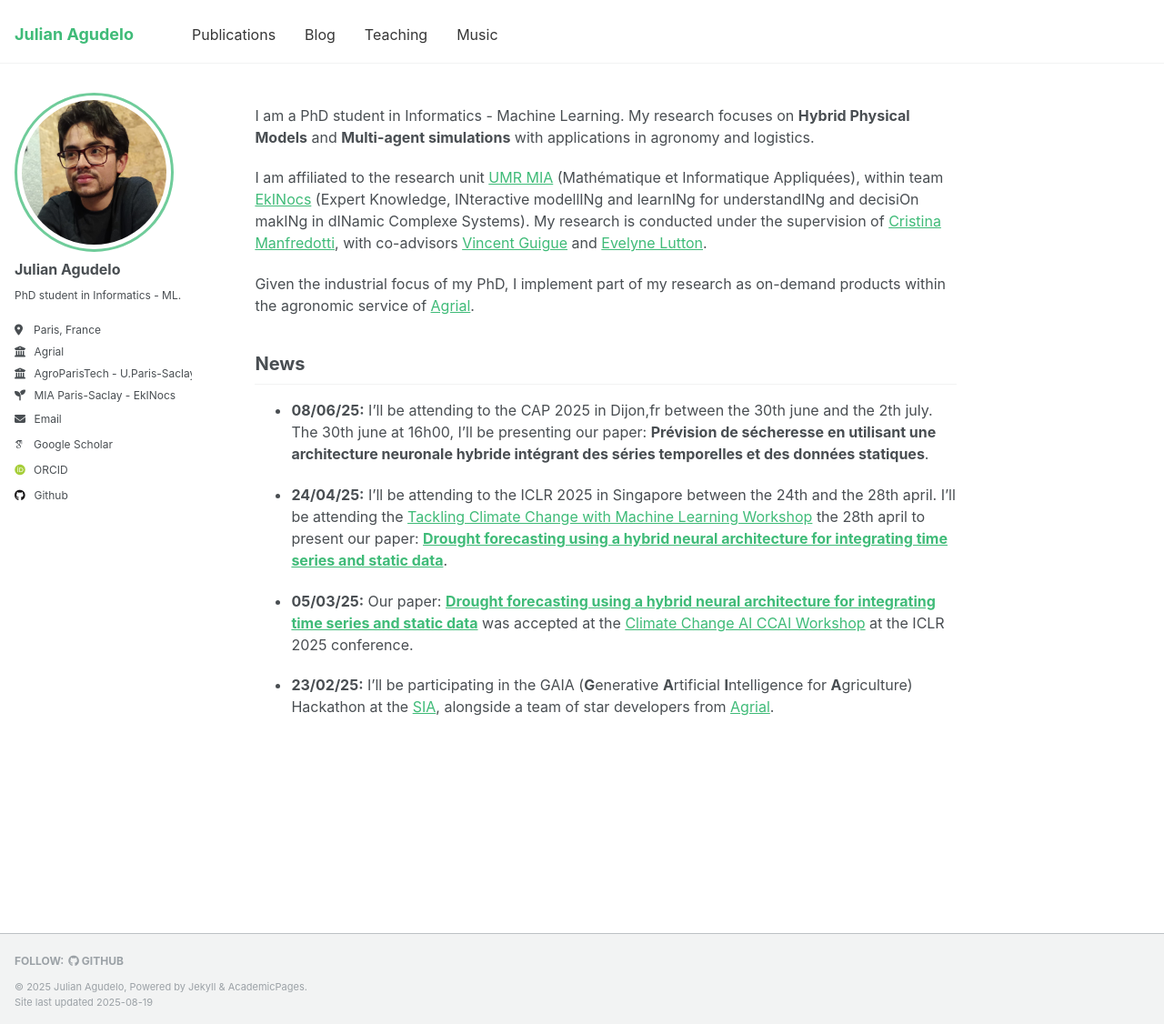
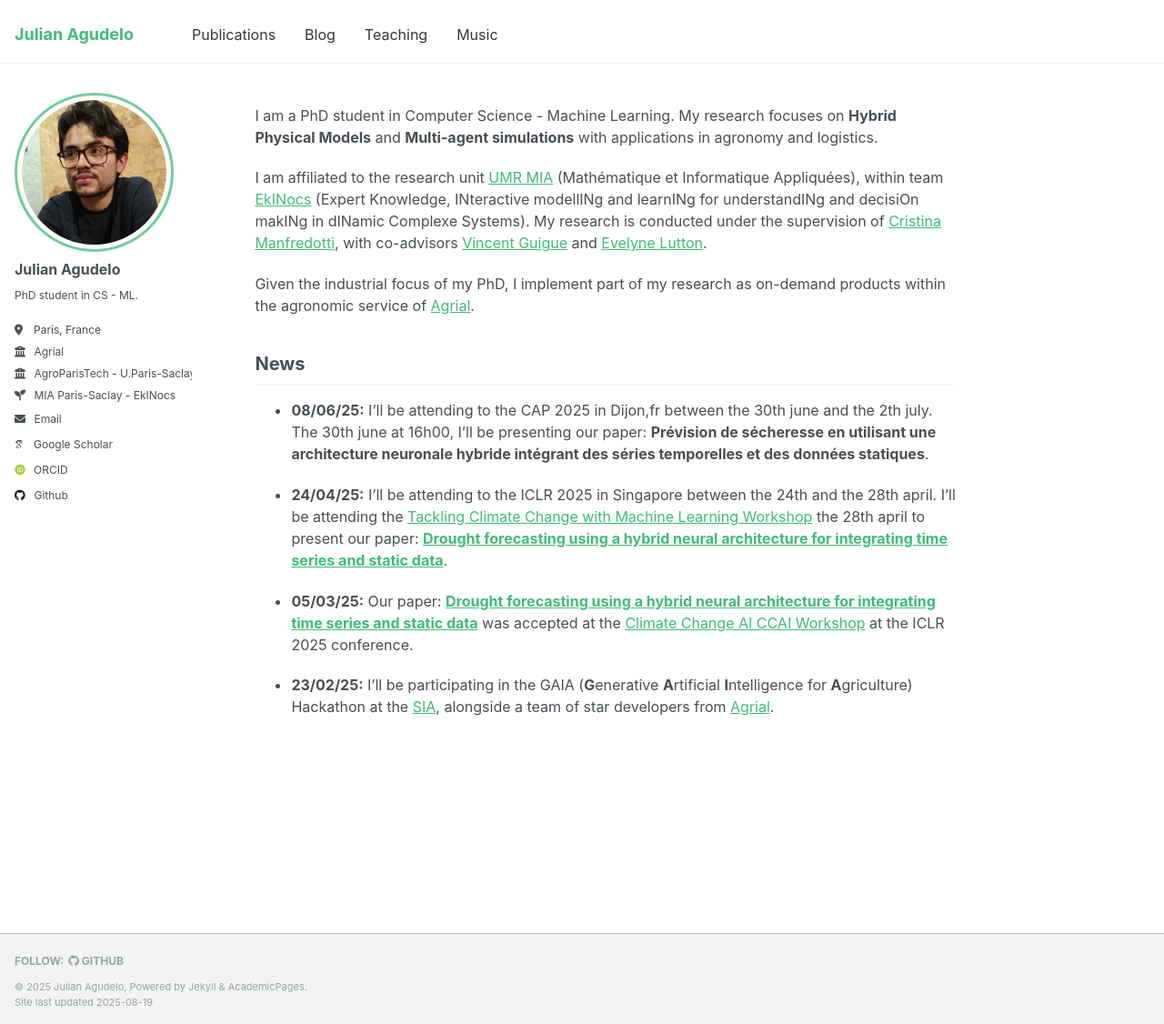
Before and after one commit to JulAgu/JulAgu.github.io, a Jekyll site: the page built from _pages/about.md, in a window 1280 px wide and 1126 px high. Shown: the whole window at 91% size. Built offline with Jekyll 4.4.1, drawn with Linux system fonts in a browser that asks for light colours; some web fonts are replaced.

Commit message:
Minimal changes in content

```diff
--- a/_config.yml
+++ b/_config.yml
@@ -11,7 +11,7 @@ locale                   : "en-US"
 title                    : "Julian Agudelo"
 title_separator          : "-"
 name                     : &name "Julian Agudelo"
-description              : &description "PhD student in Informatics - ML"
+description              : &description "PhD student in CS - ML"
 url                      : https://julagu.github.io # the base hostname & protocol for the site
 baseurl                  : "" # the subpath of your site, e.g. "/blog"
 repository               : "JulAgu/JulAgu.github.io"
@@ -24,7 +24,7 @@ author:
   avatar           : "profile.jpg"
   name             : "Julian Agudelo"
   pronouns         : # example: "she/her"
-  bio              : "PhD student in Informatics - ML."
+  bio              : "PhD student in CS - ML."
   location         : "Paris, France"
   employer         : "Agrial"
   affiliation      : "AgroParisTech - U.Paris-Saclay"
--- a/_pages/about.md
+++ b/_pages/about.md
@@ -7,7 +7,7 @@ redirect_from:
   - /about.html
 ---
 
-I am a PhD student in Informatics - Machine Learning. My research focuses on **Hybrid Physical Models** and **Multi-agent simulations** with applications in agronomy and logistics.
+I am a PhD student in Computer Science - Machine Learning. My research focuses on **Hybrid Physical Models** and **Multi-agent simulations** with applications in agronomy and logistics.
 
 I am affiliated to the research unit [UMR MIA](https://mia-ps.inrae.fr/) (Mathématique et Informatique Appliquées), within team [EkINocs](https://mia-ps.inrae.fr/ekinocs) (Expert Knowledge, INteractive modellINg and learnINg for understandINg and decisiOn makINg in dINamic Complexe Systems). My research is conducted under the supervision of [Cristina Manfredotti](https://mia-ps.inrae.fr/cristina-manfredotti), with co-advisors [Vincent Guigue](https://vguigue.github.io/) and [Evelyne Lutton](http://evelyne.lutton.free.fr/).
 
```
